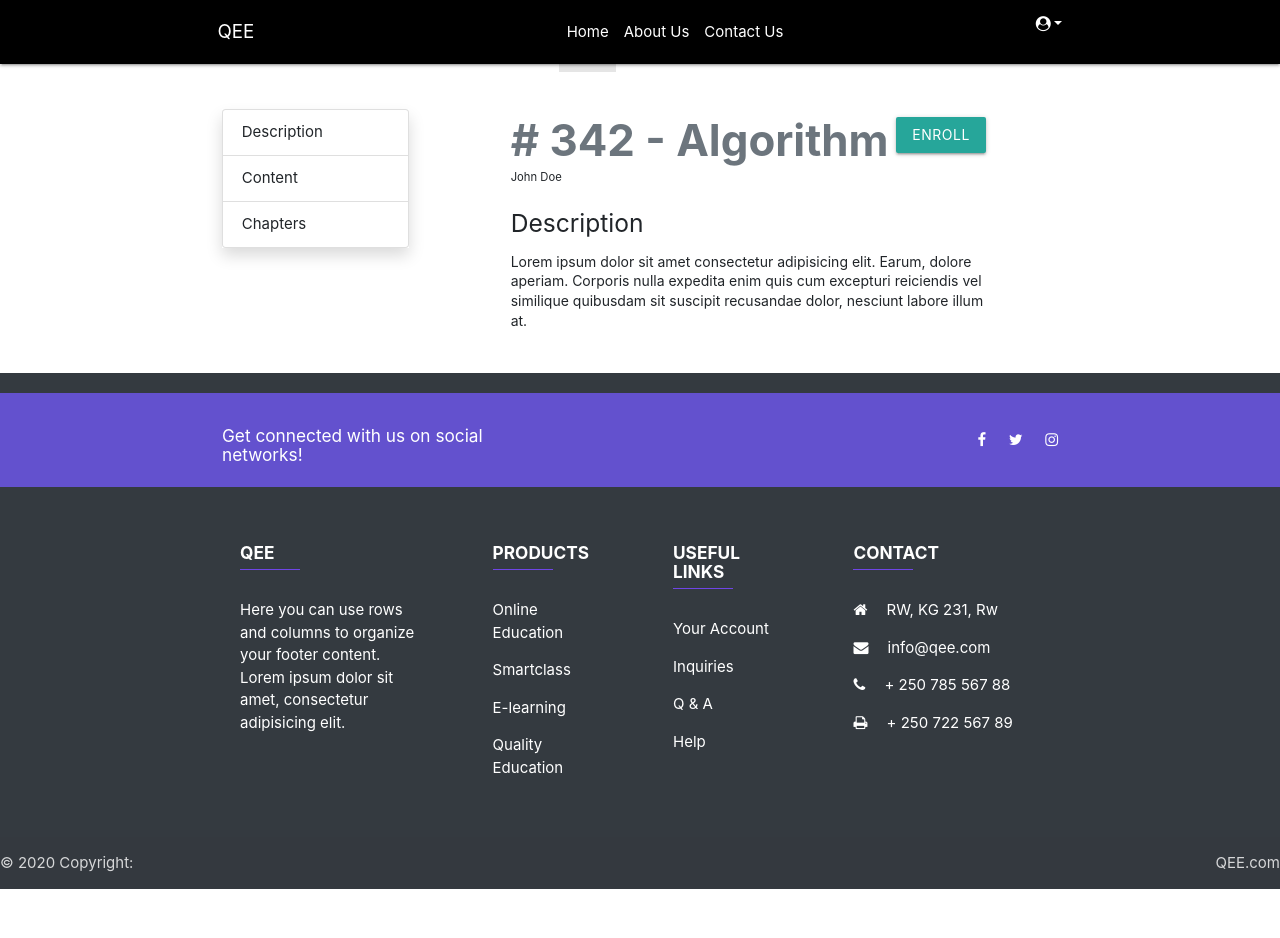
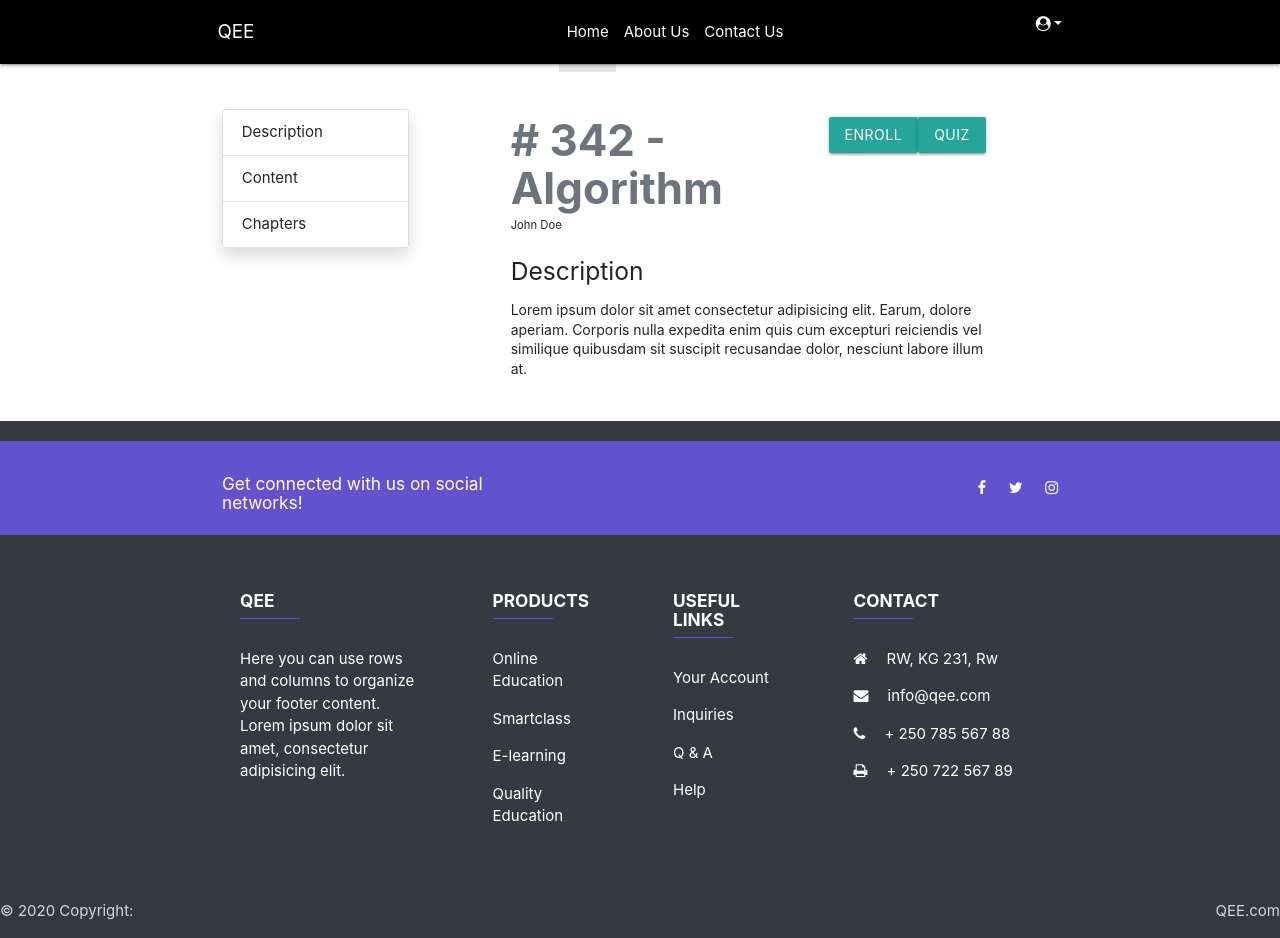
Before and after one commit to yeex/QEE, an Angular app: page /course in a window 1280 px wide. Before the commit the page ends 889 px from the top, so only its background shows below. Built offline with nearby package versions, Linux system fonts and the light colour scheme.

Commit message:
Initial deployment

```diff
--- a/src/app/course/course.component.html
+++ b/src/app/course/course.component.html
@@ -15,6 +15,10 @@
                         <img style="width: 14px" *ngIf="isLoading" src="../../assets/images/spinner.gif" />
                         Enroll
                     </button>
+                    <button routerLink="/intro"  [disabled]="isLoading" class="btn btn-secondary" (click)="toggleLoading()">
+                        <img style="width: 14px" *ngIf="isLoading" src="../../assets/images/spinner.gif" />
+                        Quiz
+                    </button>
                 </div>
                 <small class="font-weight-normal">John Doe</small>
                 <div class="content my-4">
```
